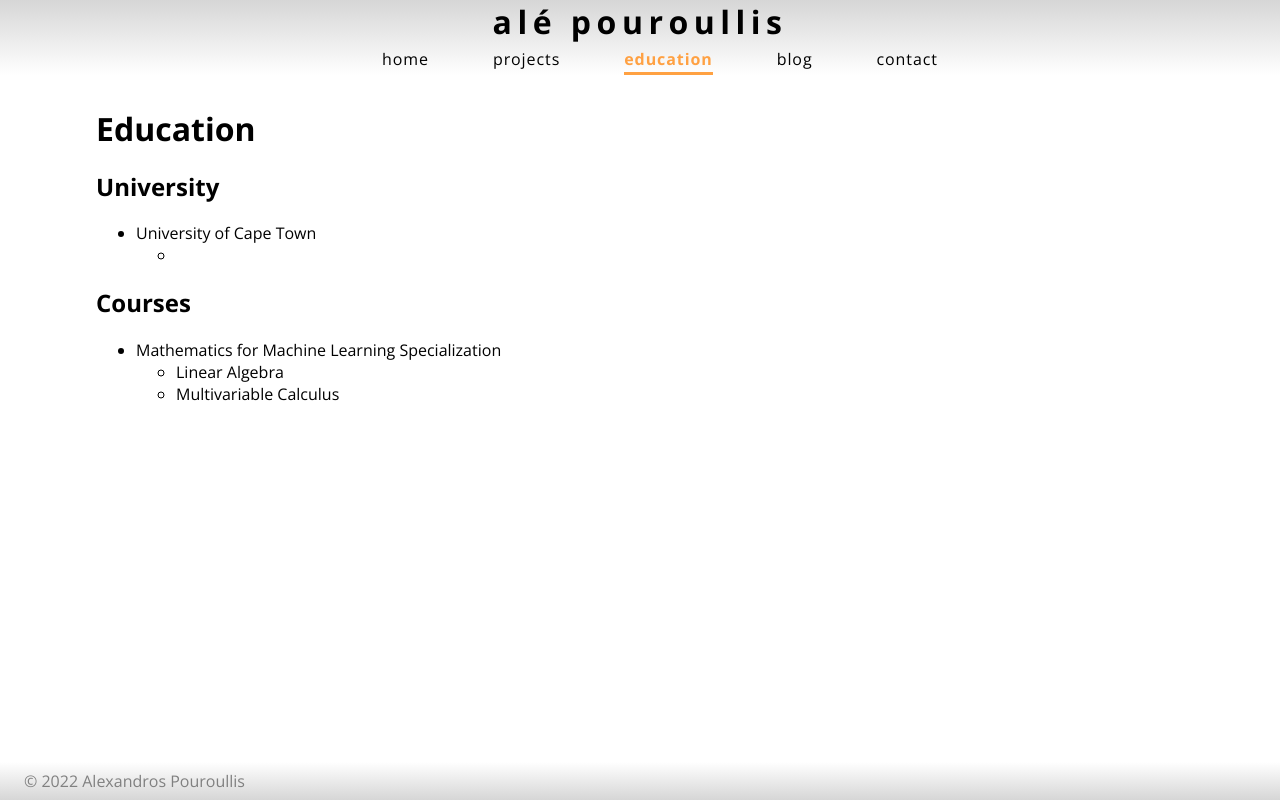
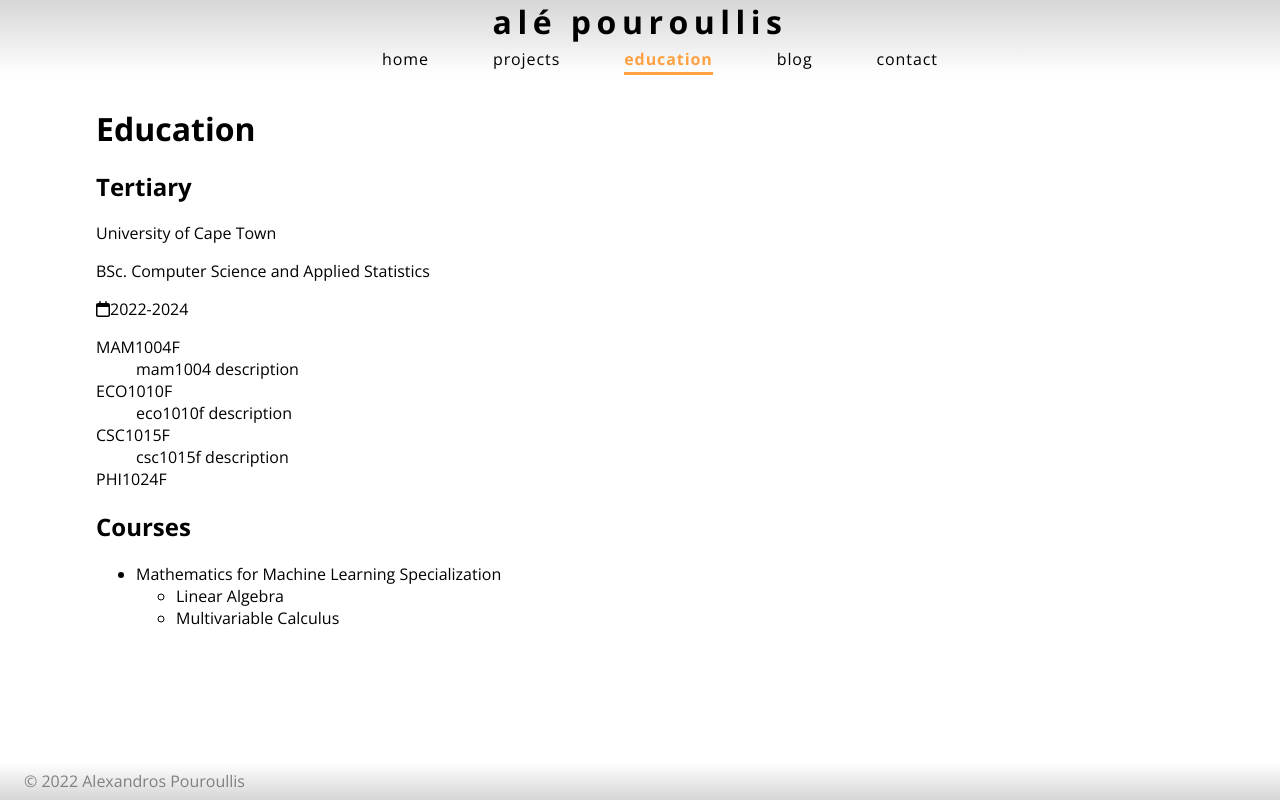
Before and after one commit to AlePouroullis/AlePouroullisV1, a Next.js app: page /education in a window 1280 px wide. Built offline with nearby package versions, Linux system fonts and the light colour scheme.

Commit message:
started creating cards for courses on education page

```diff
--- a/components/layout.js
+++ b/components/layout.js
@@ -1,21 +1,22 @@
 import React from 'react';
 import Navbar from './navbar';
 import Footer from './footer';
+import navLinks from '../public/navLinks' assert {type: 'json'};
 
-const navLinks = [
-	{title: "Home", path: "/", number:"one"},
-	{title: "Projects", path: "/projects", number:"two"},
-	{title: "Education", path: "/education", number:"three"},
-	{title: "Blog", path: "/blog", number:"four"},
-	{title: "Contact", path: "/contact", number:"five"},
-]
+// const navLinks = [
+// 	{title: "Home", path: "/", number:"one"},
+// 	{title: "Projects", path: "/projects", number:"two"},
+// 	{title: "Education", path: "/education", number:"three"},
+// 	{title: "Blog", path: "/blog", number:"four"},
+// 	{title: "Contact", path: "/contact", number:"five"},
+// ]
 
 export default function Layout({ children }){
     /* NB: the number of elements within the main-grid-container
     should match the number of values in grid-template-rows in the global css file*/
   return (
       <div className="main-grid-container">
-        <Navbar navLinks={navLinks}/>
+        <Navbar navLinks={navLinks.navLinks}/>
         <main>
           {children}
         </main>
--- a/pages/education.js
+++ b/pages/education.js
@@ -1,32 +1,63 @@
 import React from 'react';
 import Head from 'next/head';
-import styles from '../styles/util.module.css';
+import utilStyles from '../styles/util.module.css';
+import styles from '../styles/education.module.css';
+import courseData from '../public/courses.json' assert {type: 'json'};
+import { FontAwesomeIcon } from '@fortawesome/react-fontawesome';
+import { faCalendar } from '@fortawesome/free-regular-svg-icons';
 
-function CourseCard({ courseName, courseDetails }) {
+function CourseCard({ courseName, shortDescription }) {
   return (
-    <div className="course-card">
-      <h1>{courseName}</h1>
-      <p>{courseDetails}</p>
-    </div>
+    <>
+      <dt>{courseName}</dt>
+      <dd>{shortDescription}</dd>
+    </>
   );
 }
 
 export default function EducationPage() {
+  const yearDecoder = {1: "First-year", 2: "Second-year", 3: "Third-year"}
   return (
     <>
       <Head>
         <title>Education | Alé Pouroullis</title>
       </Head>
-      <div  className={`${styles.container} ${styles['float-in']}`}>
+      <div  className={`${utilStyles.container} ${utilStyles['float-in']}`}>
         <h1>Education</h1>
         <section className="university">
-          <h2>University</h2>
-          <ul className="universities-list">
-            <li><span className="list-text">University of Cape Town</span>
-              <ul className="sub-list">
-                <li className="sub-list-item"><span className="sub-list-text"></span></li>
-              </ul>
-            </li>
+          <h2>Tertiary</h2>
+          <ul className={`${styles['main-list']}`}>
+            {courseData.degrees.map(degree => {
+            const courses = degree.courses;
+            /* sort by year */
+            courses.sort((a, b) => {
+              if (a.year < b.year){
+                return -1;
+              } else if (a.year > b.year) {
+                return 1;
+              } else {
+                return 0;
+              }
+            })
+            return (<li className={`${styles['main-list']}`} key={degree.    universityName}>
+              <p>{degree.universityName}</p>
+              <p>{degree.type}.&nbsp;{degree.name}</p>
+              <div className="date">
+                <FontAwesomeIcon icon={faCalendar}/>
+                <date>{degree.startYear}-{degree.endYear}</date>
+              </div>
+              <dl>
+                {courses.map(course => {
+                  return (
+                    <CourseCard key={course.name} courseName={course.name}
+                      shortDescription={course.shortDescription}
+                    />
+                  );
+                })}
+              </dl>
+              </li>);
+            })
+            }
           </ul>
         </section>
         <section className="courses">
--- /dev/null
+++ b/public/courses.json
@@ -0,0 +1,24 @@
+{
+  "degrees": [{
+    "universityName" : "University of Cape Town",
+    "startYear": "2022",
+    "endYear": "2024",
+    "type": "BSc",
+    "name": "Computer Science and Applied Statistics",
+    "courses": [
+      {"year": 1, "name": "MAM1004F", "shortDescription": "mam1004 description", "longDescription": "long description"},
+      {"year": 1, "name" : "ECO1010F", "shortDescription": "eco1010f description", "longDescription": "long description"},
+      {"year": 1, "name" : "CSC1015F", "shortDescription": "csc1015f description", "longDescription": "long description"},
+      {"year": 1, "name": "PHI1024F", "descriptionShort": "phi1024f description", "longDescription": "long description"}
+    ]
+  }],
+
+  "extCourses": {
+    "Mathematics for Machine Learning Specialization" : {
+      "organization" : "Imperial College of London",
+      "courses" : [{
+        "courseName": "Linear Algebra", "shortDescription": "short description", "longDescription": "long description"},
+        {"courseName": "Multivariable Calculus", "shortDescription": "short description", "longDescription": "long description"}]
+    }
+  }
+}
--- /dev/null
+++ b/public/navLinks.json
@@ -0,0 +1,9 @@
+{
+  "navLinks": [
+	{"title": "Home", "path": "/", "number":"one"},
+	{"title": "Projects", "path": "/projects", "number":"two"},
+	{"title": "Education", "path": "/education", "number":"three"},
+	{"title": "Blog", "path": "/blog", "number":"four"},
+	{"title": "Contact", "path": "/contact", "number":"five"}
+  ]
+}
--- a/styles/education.module.css
+++ b/styles/education.module.css
@@ -0,0 +1,4 @@
+.main-list {
+  list-style: none;
+  padding: 0;
+}
```
Also changed, not shown: components/Layout.js (+9 -8 lines).
